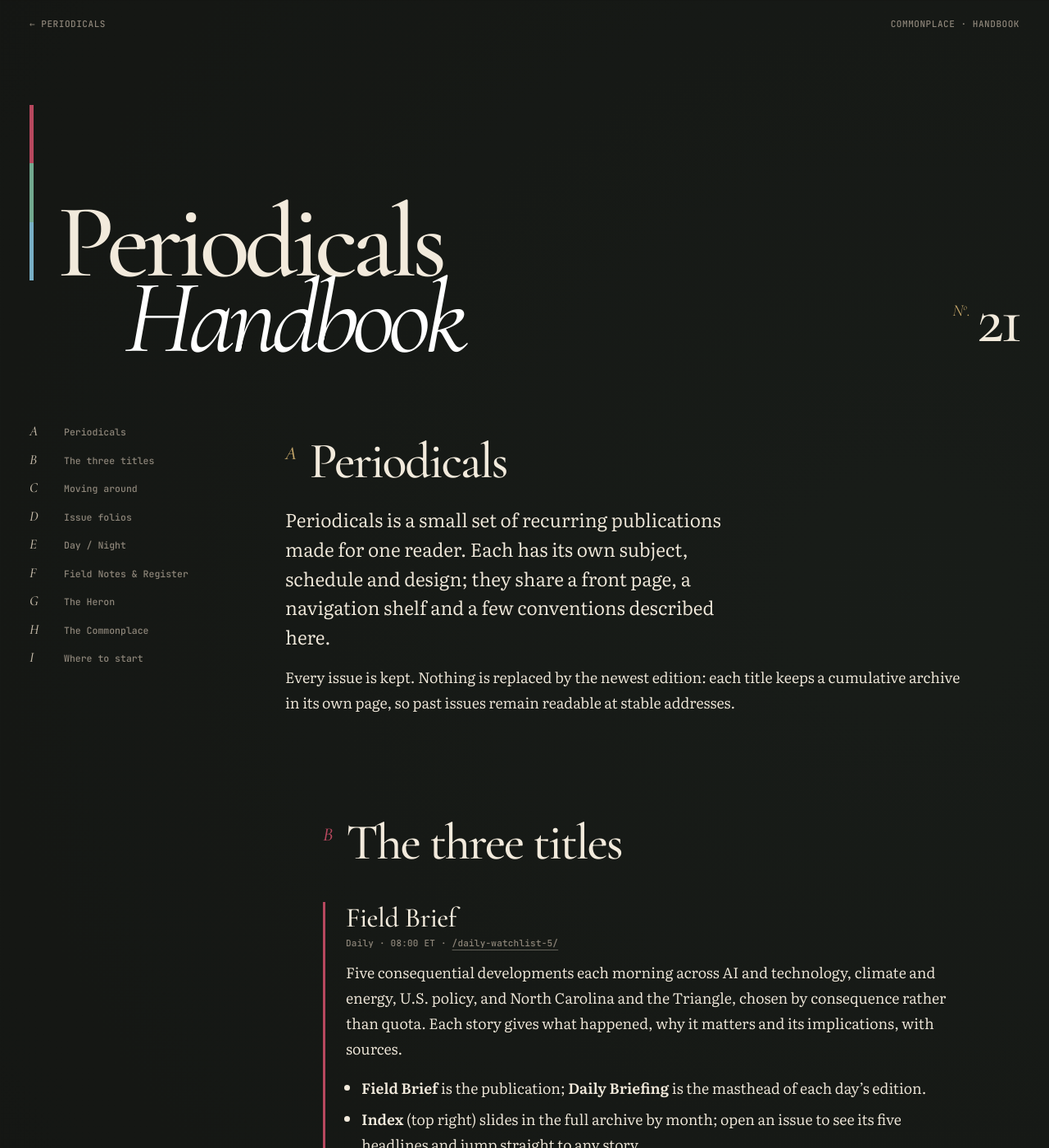
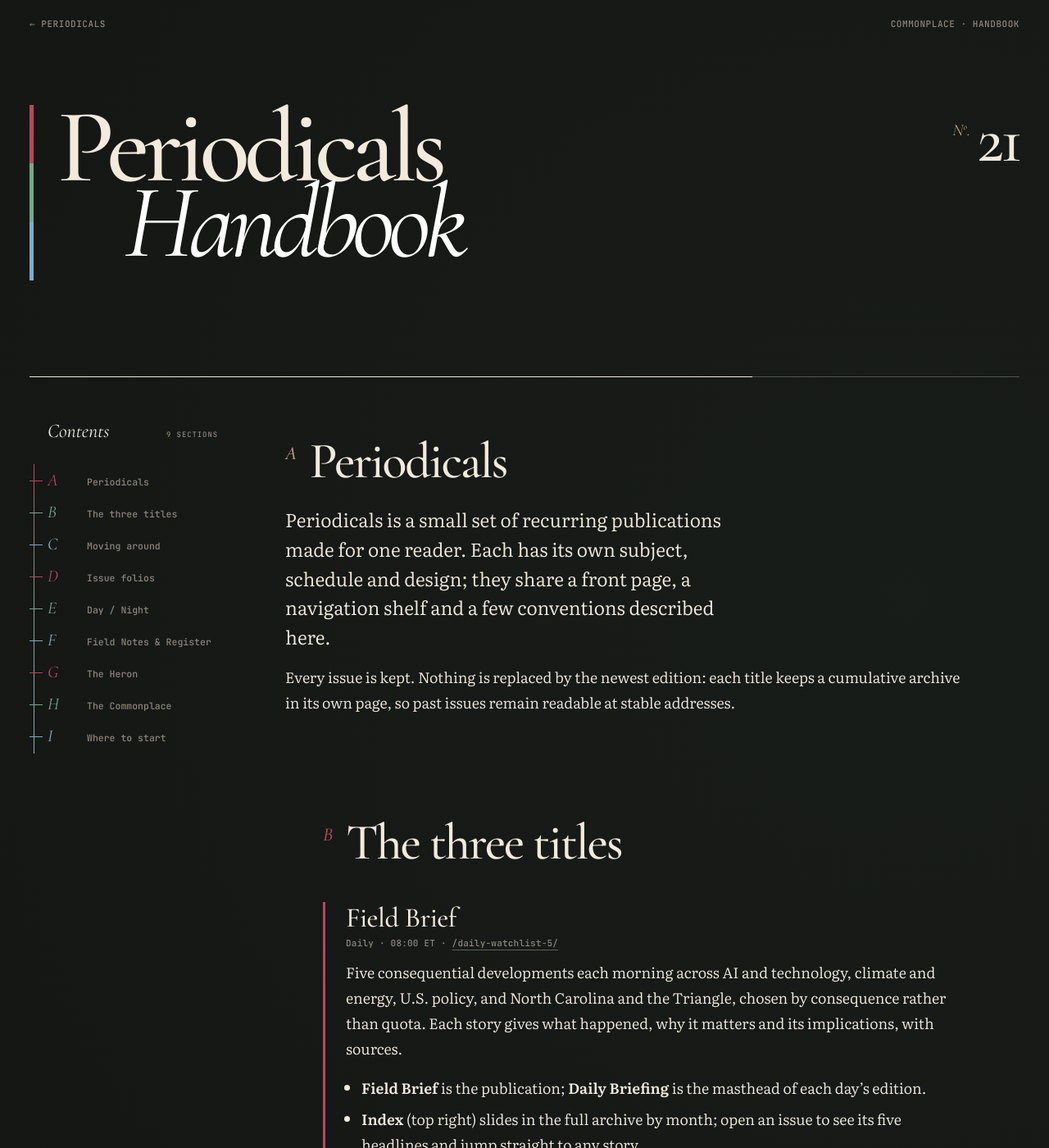
Before and after one commit to iainholmes/iainholmes.github.io, a Jekyll site: the page personal-updates/handbook/index.html, which Jekyll copies as it is, in a window 1280 px wide and 1400 px high. Shown: the whole window at 82% size. Built offline with Jekyll 4.4.1, drawn with Linux system fonts in a browser that asks for light colours.

Commit message:
Refine Handbook masthead and book-edge contents

```diff
--- a/personal-updates/handbook/index.html
+++ b/personal-updates/handbook/index.html
@@ -29,18 +29,26 @@ a:hover{text-decoration-color:var(--paper)}
 .page{width:min(1240px,calc(100% - 72px));margin:0 auto}
 .imprint{display:flex;justify-content:space-between;align-items:center;height:58px;font:500 11px/1 var(--mono);letter-spacing:.05em;text-transform:uppercase;color:var(--dim)}
 .imprint a{text-decoration:none}.imprint a:hover{color:var(--paper)}
-.mast{position:relative;min-height:430px;padding:76px 0 54px;display:grid;grid-template-columns:minmax(0,1fr) 260px;gap:60px;align-items:end}
+.mast{position:relative;min-height:430px;padding:76px 0 72px;display:grid;grid-template-columns:minmax(0,1fr) 260px;gap:60px;align-items:start}
 .mast::before{content:"";position:absolute;left:0;top:70px;width:5px;height:214px;background:linear-gradient(var(--fb) 0 33%,var(--ll) 33% 67%,var(--wb) 67%)}
+.mast::after{content:"";position:absolute;left:0;right:0;bottom:28px;height:1px;background:linear-gradient(90deg,var(--paper) 0 73%,rgba(242,234,220,.28) 73% 100%)}
 .mast h1{margin:0 0 0 34px;font:500 clamp(72px,10vw,142px)/.72 var(--display);letter-spacing:-.055em;max-width:820px}
 .mast h1 i{display:block;font-style:italic;font-weight:400;margin-left:.64em;color:#fff}
 .mast p{margin:0 0 18px;font:500 12px/1.7 var(--mono);letter-spacing:.04em;color:var(--soft)}
 .body{display:grid;grid-template-columns:230px minmax(0,1fr);gap:82px;padding:24px 0 90px}
-.toc{position:sticky;top:28px;align-self:start;font:500 11.5px/1.35 var(--mono)}
+.toc{position:sticky;top:28px;align-self:start;padding:2px 0 14px 22px;font:500 11.5px/1.35 var(--mono)}
+.toc::before{content:"";position:absolute;left:5px;top:54px;bottom:12px;width:1px;background:linear-gradient(var(--fb),var(--ll) 48%,var(--wb))}
+.toc-head{display:flex;align-items:baseline;justify-content:space-between;gap:14px;margin:0 0 16px;padding:0 0 12px;border-bottom:3px solid var(--hair)}
+.toc-head span{font:italic 400 24px/1 var(--display);color:var(--paper)}
+.toc-head small{font:500 9px/1.3 var(--mono);letter-spacing:.1em;text-transform:uppercase;color:var(--dim)}
 .toc ol{list-style:none;margin:0;padding:0}
-.toc li{margin:0 0 7px}
-.toc a{display:grid;grid-template-columns:34px 1fr;gap:8px;align-items:baseline;padding:5px 0;text-decoration:none;color:var(--dim);transition:color .18s ease,transform .18s ease}
-.toc a span{font:500 17px/1 var(--display);font-style:italic;color:var(--soft)}
-.toc a:hover{color:var(--paper);transform:translateX(4px)}
+.toc li{--tab:var(--soft);position:relative;margin:0}
+.toc li:nth-child(3n+1){--tab:var(--fb)}.toc li:nth-child(3n+2){--tab:var(--ll)}.toc li:nth-child(3n){--tab:var(--wb)}
+.toc li::before{content:"";position:absolute;left:-22px;top:50%;width:16px;height:1px;background:var(--tab);transform-origin:left;transition:width .18s ease}
+.toc a{display:grid;grid-template-columns:38px 1fr;gap:10px;align-items:baseline;padding:9px 0;text-decoration:none;color:var(--dim);transition:color .18s ease,transform .18s ease}
+.toc a span{font:italic 400 21px/1 var(--display);color:var(--tab)}
+.toc a:hover,.toc a:focus-visible{color:var(--paper);transform:translateX(5px)}
+.toc li:hover::before,.toc li:focus-within::before{width:27px}
 main{min-width:0;max-width:830px}
 section{position:relative;padding:22px 0 0;margin:0 0 104px;scroll-margin-top:28px}
 section:nth-of-type(even){margin-left:46px}
@@ -83,9 +91,9 @@ table.modes td:first-child{padding-left:14px;font-weight:500}
 #register h2 .n{color:var(--ll)}#daynight h2 .n{color:var(--wb)}#titles h2 .n{color:var(--fb)}
 @media (max-width:900px){
   .page{width:calc(100% - 34px)}
-  .mast{min-height:340px;grid-template-columns:1fr;gap:22px;padding:50px 0 40px}.mast::before{top:48px;height:160px}.mast h1{margin-left:24px}
+  .mast{min-height:340px;grid-template-columns:1fr;gap:22px;padding:50px 0 58px}.mast::before{top:48px;height:160px}.mast::after{bottom:22px}.mast h1{margin-left:24px}
   .body{grid-template-columns:1fr;gap:34px;padding-top:10px}
-  .toc{position:static;overflow-x:auto;padding-bottom:12px}.toc ol{display:flex;gap:18px;min-width:max-content}.toc a{grid-template-columns:auto auto}
+  .toc{position:static;overflow-x:auto;padding:0 0 12px 20px}.toc::before{display:none}.toc-head{display:none}.toc ol{display:flex;gap:18px;min-width:max-content}.toc li::before{display:none}.toc a{grid-template-columns:auto auto}
   main{max-width:none}section:nth-of-type(even){margin-left:0}
   figure{width:100%;margin-left:0}
 }
@@ -97,13 +105,14 @@ table.modes td:first-child{padding-left:14px;font-weight:500}
 @media (prefers-reduced-motion:reduce){html{scroll-behavior:auto}.toc a{transition:none}}
 @media print{.toc{display:none}.body{display:block}.mast{min-height:0}body{background:#fff;color:#000}.page{width:auto}}
 
-.mast-side{align-self:end;display:flex;flex-direction:column;align-items:flex-end;gap:26px;padding-bottom:10px}
+.mast-side{align-self:start;display:flex;flex-direction:column;align-items:flex-end;gap:26px;padding-top:4px}
 .mast-side p{margin:0!important;text-align:right;max-width:260px}
 .hb-no{display:flex;align-items:flex-start;gap:8px;color:var(--paper);font-variant-numeric:lining-nums}
 .hb-no .no{font:italic 400 20px/1 var(--display);color:var(--gold);padding-top:11px}
 .hb-no .no sup{font-size:.56em;vertical-align:.6em;line-height:0}
 .hb-no .num{font:500 82px/.8 var(--display);letter-spacing:-.05em}
 #commonplace h2 .n{color:var(--gold)}
+#commonplace .lede{font-style:italic;font-size:21px;line-height:1.52;max-width:46ch}
 #commonplace>a,#commonplace p>a{font:500 11px/1.4 var(--mono);letter-spacing:.05em;text-transform:uppercase;color:var(--paper);text-decoration-color:var(--gold)}
 @media(max-width:900px){.mast-side{align-items:flex-start;padding-left:24px}.mast-side p{text-align:left}.hb-no .num{font-size:62px}}
 </style>
@@ -120,7 +129,7 @@ Update it by hand when a title's behaviour changes (names, navigation, modes, Fi
     <div class="mast-side"><div class="hb-no" aria-label="Number 21"><span class="no">N<sup>o</sup>.</span><span class="num">21</span></div></div>
   </header>
   <div class="body">
-    <nav class="toc" aria-label="Contents"><ol>
+    <nav class="toc" aria-label="Contents"><div class="toc-head"><span>Contents</span><small>9 sections</small></div><ol>
       <li><a href="#periodicals"><span>A</span>Periodicals</a></li>
       <li><a href="#titles"><span>B</span>The three titles</a></li>
       <li><a href="#moving"><span>C</span>Moving around</a></li>
```
